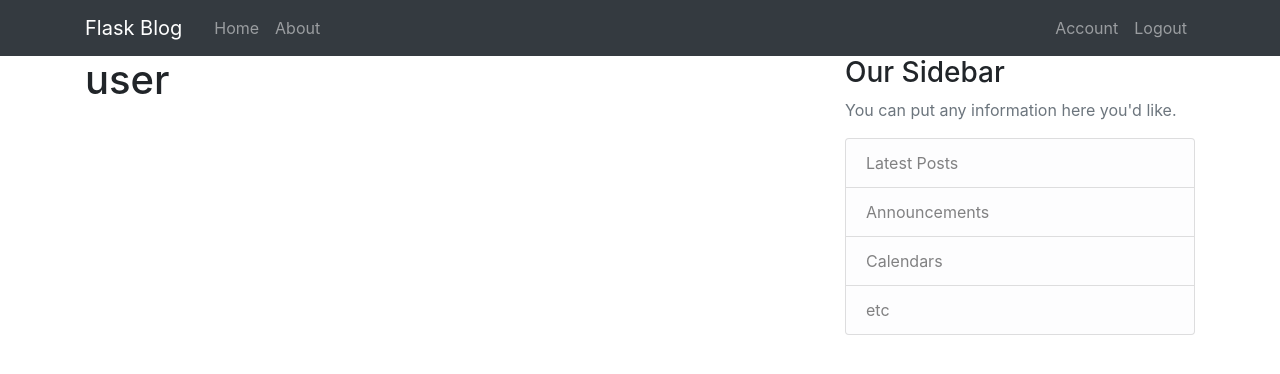
After one commit to WojciechGalecki/python_flask_blog_app, a Flask app: page /account in a window 1280 px wide. The commit adds this page. Shown: the top 374 px of the page. Run offline with Flask 2, Linux system fonts and the light colour scheme; a user stored in the database is signed in; some libraries are stand-ins or nearby versions.

Commit message:
added user authentication

```diff
--- a/flaskblog/routes.py
+++ b/flaskblog/routes.py
@@ -1,7 +1,8 @@
-from flask import render_template, url_for, flash, redirect
-from flaskblog import APP
+from flask import render_template, url_for, flash, redirect, request
+from flaskblog import app, db, bcrypt
 from flaskblog.forms import RegistrationForm, LoginForm
 from flaskblog.models import User, Post
+from flask_login import login_user, current_user, logout_user, login_required
 
 '''
 python >>>
@@ -27,32 +28,59 @@
 ]
 
 
-@APP.route("/")
-@APP.route("/home")
+@app.route("/")
+@app.route("/home")
 def home():
     return render_template('home.html', posts=POSTS)
 
 
-@APP.route("/about")
+@app.route("/about")
 def about():
     return render_template('about.html', title='About')
 
 
-@APP.route("/register", methods=['GET', 'POST'])
+@app.route("/register", methods=['GET', 'POST'])
 def register():
+    if current_user.is_authenticated:
+        return redirect(url_for('home'))
     form = RegistrationForm()
     if form.validate_on_submit():
+        save_valid_user(form)
         flash(f'Successfully created account for {form.username.data}!', 'success')
-        return redirect(url_for('home'))
+        return redirect(url_for('login'))
     return render_template('register.html', title='Register', form=form)
 
 
-@APP.route("/login", methods=['GET', 'POST'])
+def save_valid_user(form):
+    hashed_password = bcrypt.generate_password_hash(form.password.data).decode('utf-8')
+    user = User(username=form.username.data, email=form.email.data, password=hashed_password)
+    db.session.add(user)
+    db.session.commit()
+
+
+@app.route("/login", methods=['GET', 'POST'])
 def login():
+    if current_user.is_authenticated:
+        return redirect(url_for('home'))
     form = LoginForm()
     if form.validate_on_submit():
-        flash('You have been logged in!', 'success')
-        return redirect(url_for('home'))
-    else:
-        flash('Invalid username or password!', 'danger')
+        user = User.query.filter_by(email=form.email.data).first()
+        if user and bcrypt.check_password_hash(user.password, form.password.data):
+            login_user(user, remember=form.remember.data)
+            next_page = request.args.get('next')
+            return redirect(next_page) if next_page else redirect(url_for('home'))
+        else:
+            flash('Invalid email or password!', 'danger')
     return render_template('login.html', title='Login', form=form)
+
+
+@app.route("/logout")
+def logout():
+    logout_user()
+    return redirect(url_for('home'))
+
+
+@app.route("/account")
+@login_required
+def account():
+    return render_template('account.html', title='Account')
--- /dev/null
+++ b/flaskblog/templates/account.html
@@ -0,0 +1,4 @@
+{% extends "layout.html" %}
+{% block content %}
+    <h1>{{ current_user.username }}</h1>
+{% endblock content %}
--- a/flaskblog/templates/layout.html
+++ b/flaskblog/templates/layout.html
@@ -33,8 +33,13 @@
                 </div>
                 <!-- Navbar Right Side -->
                 <div class="navbar-nav">
-                    <a class="nav-item nav-link" href="{{ url_for('login') }}">Login</a>
-                    <a class="nav-item nav-link" href="{{ url_for('register') }}">Register</a>
+                    {% if current_user.is_authenticated %}
+                    <a class="nav-item nav-link" href="{{ url_for('account') }}">Account</a>
+                        <a class="nav-item nav-link" href="{{ url_for('logout') }}">Logout</a>
+                    {% else %}
+                        <a class="nav-item nav-link" href="{{ url_for('login') }}">Login</a>
+                        <a class="nav-item nav-link" href="{{ url_for('register') }}">Register</a>
+                    {% endif %}
                 </div>
             </div>
         </div>
--- a/run.py
+++ b/run.py
@@ -1,4 +1,4 @@
-from flaskblog import APP
+from flaskblog import app
 
 if __name__ == '__main__':
-    APP.run(debug=True)
+    app.run(debug=True)
```
Also changed, not shown: flaskblog/__init__.py (+10 -4 lines), flaskblog/forms.py (+14 -1 lines), flaskblog/models.py (+20 -14 lines), flaskblog/site.db.
